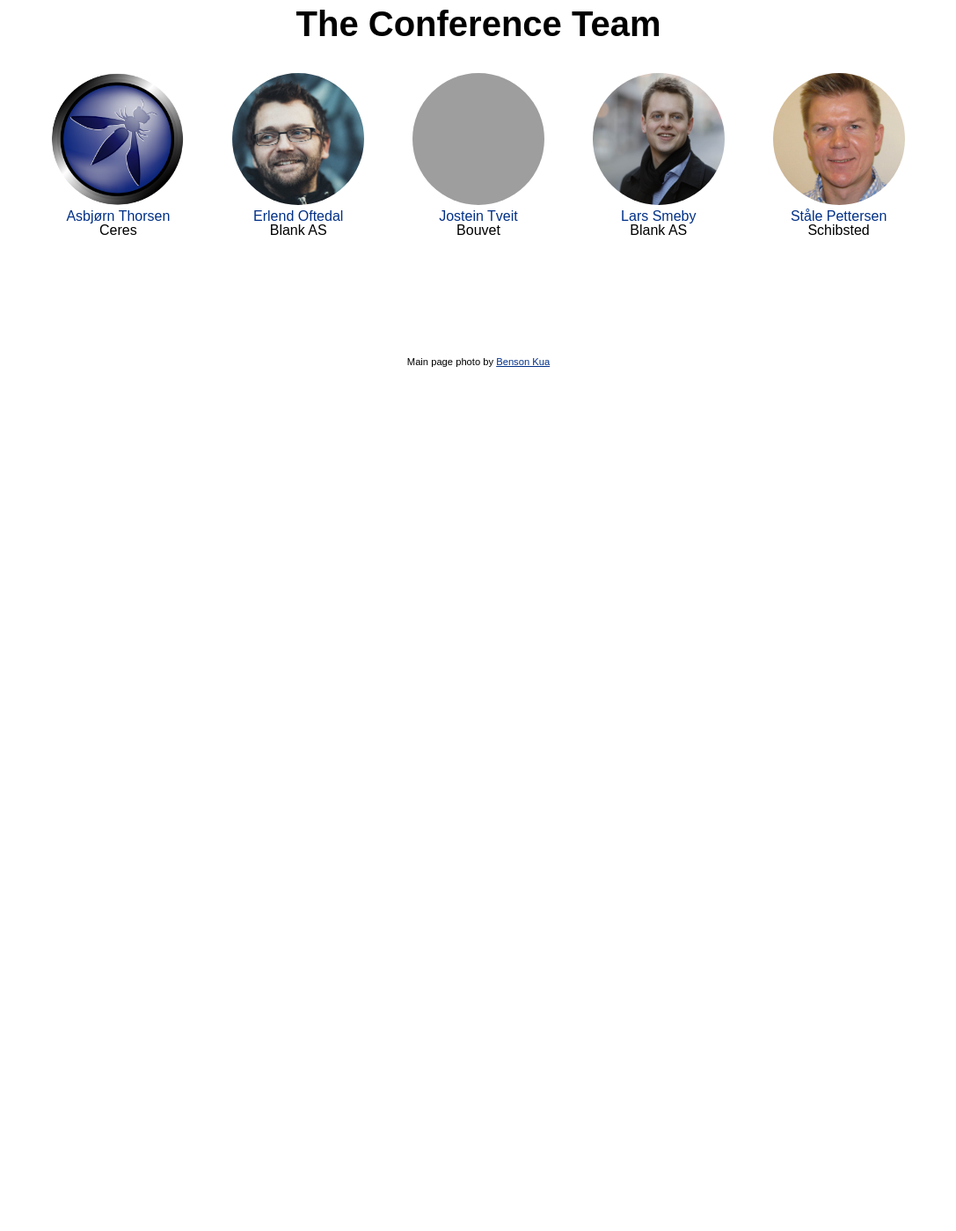
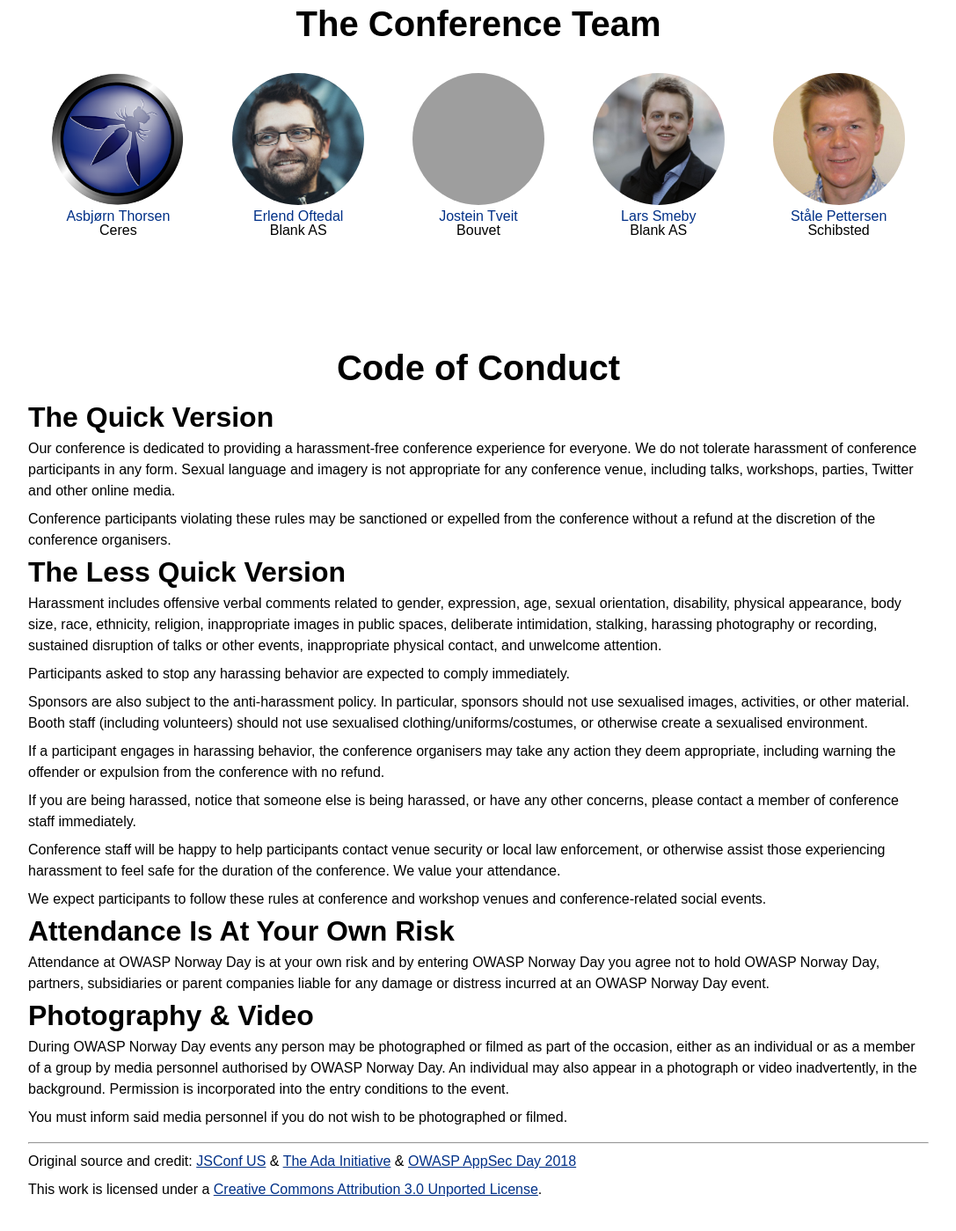
Before and after one commit to OWASP/owasp-norway-day-2018, a Jekyll site: the page built from index.html, in a window 1280 px wide and 1400 px high, scrolled down 1887 px. Shown: the whole window at 88% size, without its empty margins (96-1183 px from the left). Built offline with Jekyll 4.4.1, drawn with Linux system fonts in a browser that asks for light colours; some web fonts are replaced; before the commit the page ends 2315 px from its top, so only the background shows below that; grey boxes are pictures that could not be loaded.

Commit message:
Added Code of conduct

```diff
--- a/index.html
+++ b/index.html
@@ -52,3 +52,31 @@
 	{% endfor %}
 	</ul>
 </section>
+
+<section class="code-of-conduct">
+	<h1>Code of Conduct</h1>
+	<h2>The Quick Version</h2>
+	<p>Our conference is dedicated to providing a harassment-free conference experience for everyone. We do not tolerate harassment of conference participants in any form. Sexual language and imagery is not appropriate for any conference venue, including talks, workshops, parties, Twitter and other online media.</p>
+	<p>Conference participants violating these rules may be sanctioned or expelled from the conference without a refund at the discretion of the conference organisers.</p>
+
+	<h2>The Less Quick Version</h2>
+	<p>Harassment includes offensive verbal comments related to gender, expression, age, sexual orientation, disability, physical appearance, body size, race, ethnicity, religion, inappropriate images in public spaces, deliberate intimidation, stalking,  harassing photography or recording, sustained disruption of talks or other events, inappropriate physical contact, and unwelcome attention.</p>
+	<p>Participants asked to stop any harassing behavior are expected to comply immediately.</p>
+	<p>Sponsors are also subject to the anti-harassment policy. In particular, sponsors should not use sexualised images, activities, or other material. Booth staff (including volunteers) should not use sexualised clothing/uniforms/costumes, or otherwise create a sexualised environment.</p>
+	<p>If a participant engages in harassing behavior, the conference organisers may take any action they deem appropriate, including warning the offender or expulsion from the conference with no refund.</p>
+	<p>If you are being harassed, notice that someone else is being harassed, or have any other concerns, please contact a member of conference staff immediately.</p>
+	<p>Conference staff will be happy to help participants contact venue security or local law enforcement, or otherwise assist those experiencing harassment to feel safe for the duration of the conference. We value your attendance.</p>
+	<p>We expect participants to follow these rules at conference and workshop venues and conference-related social events.</p>
+
+	<h2>Attendance Is At Your Own Risk</h2>
+	<p>Attendance at OWASP Norway Day is at your own risk and by entering OWASP Norway Day you agree not to hold OWASP Norway Day, partners, subsidiaries or parent companies liable for any damage or distress incurred at an OWASP Norway Day event.</p>
+
+	<h2>Photography &amp; Video</h2>
+	<p>During OWASP Norway Day events any person may be photographed or filmed as part of the occasion, either as an individual or as a member of a group by media personnel authorised by OWASP Norway Day. An individual may also appear in a photograph or video inadvertently, in the background. Permission is incorporated into the entry conditions to the event.</p>
+	<p>You must inform said media personnel if you do not wish to be photographed or filmed.</p>
+
+	<hr/>
+
+	<p>Original source and credit: <a href="http://2012.jsconf.us/#/about">JSConf US</a> &amp; <a href="https://adainitiative.org/">The Ada Initiative</a> &amp; <a href="https://appsecday.io/coc/">OWASP AppSec Day 2018</a></p>
+	<p>This work is licensed under a <a href="https://creativecommons.org/licenses/by/3.0/">Creative Commons Attribution 3.0 Unported License</a>.</p>
+</section>
```
